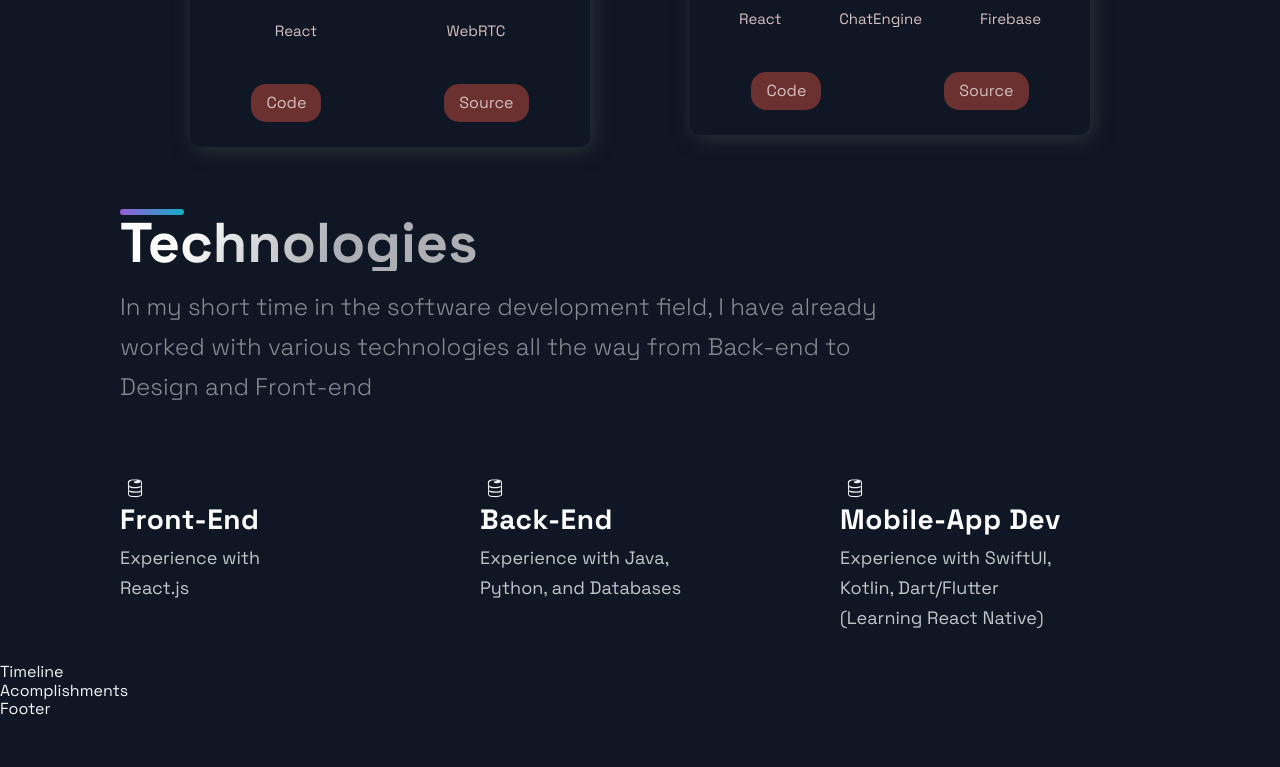
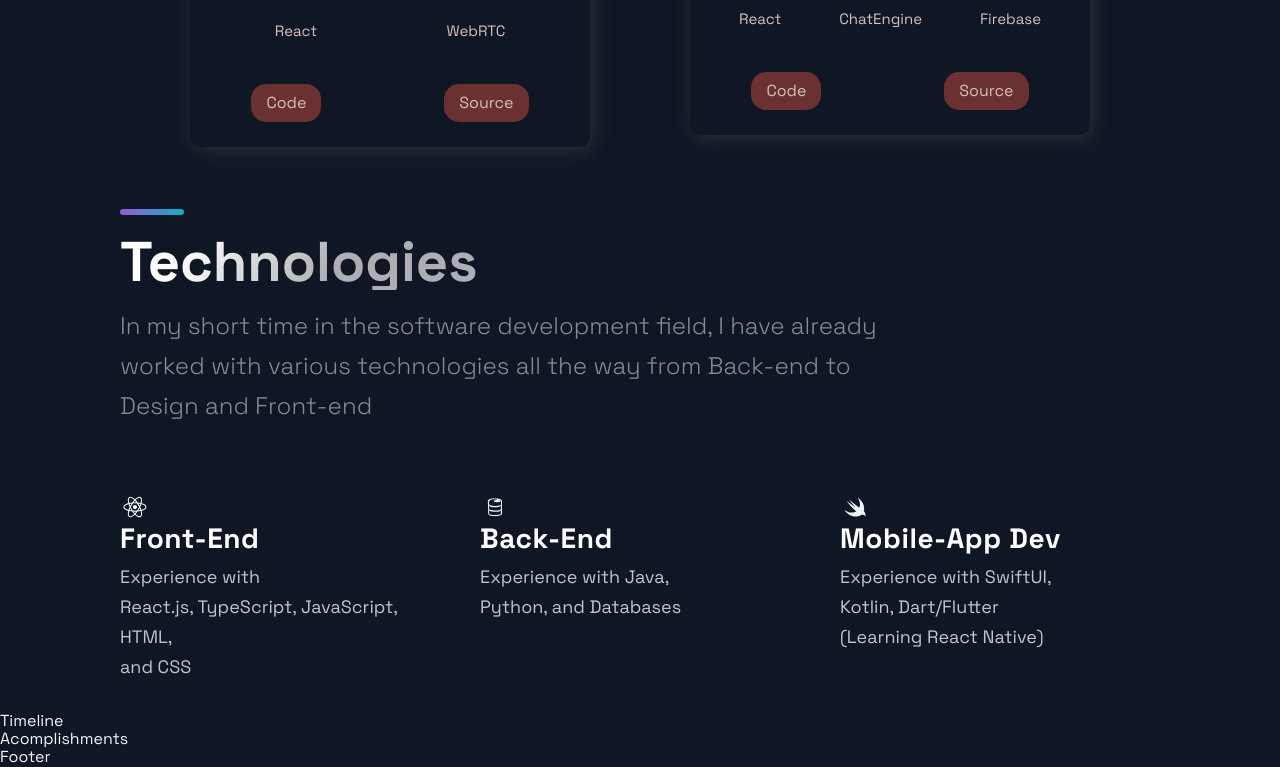
Before and after one commit to jgil325/portfolio_website, a Next.js app: page / in a window 1280 px wide. Shown: the part 2057-2824 px from the top of the page. Before the commit the page ends 2776 px from the top, so only its background shows below. Built offline with nearby package versions, Linux system fonts and the light colour scheme.

Commit message:
technologies section done

```diff
--- a/src/components/Technologies/Technologies.js
+++ b/src/components/Technologies/Technologies.js
@@ -1,5 +1,5 @@
 import React from "react";
-import { DiFirebase, DiReact, DiZend } from "react-icons/di";
+import { DiFirebase, DiReact, DiSwift, DiZend } from "react-icons/di";
 import {
   Section,
   SectionDivider,
@@ -17,6 +17,7 @@ import {
 const Technologies = () => (
   <Section id="tech">
     <SectionDivider />
+    <br />
     <SectionTitle>Technologies</SectionTitle>
     <SectionText>
       In my short time in the software development field, I have already worked
@@ -25,11 +26,12 @@ const Technologies = () => (
     </SectionText>
     <List>
       <ListItem>
-        <DiFirebase size="3rem" />
+        <DiReact size="3rem" />
         <ListContainer>
           <ListTitle>Front-End</ListTitle>
           <ListParagraph>
-            Experience with <br /> React.js
+            Experience with <br /> React.js, TypeScript, JavaScript, HTML,{" "}
+            <br /> and CSS
           </ListParagraph>
         </ListContainer>
       </ListItem>
@@ -43,7 +45,7 @@ const Technologies = () => (
         </ListContainer>
       </ListItem>
       <ListItem>
-        <DiFirebase size="3rem" />
+        <DiSwift size="3rem" />
         <ListContainer>
           <ListTitle>Mobile-App Dev</ListTitle>
           <ListParagraph>
```
